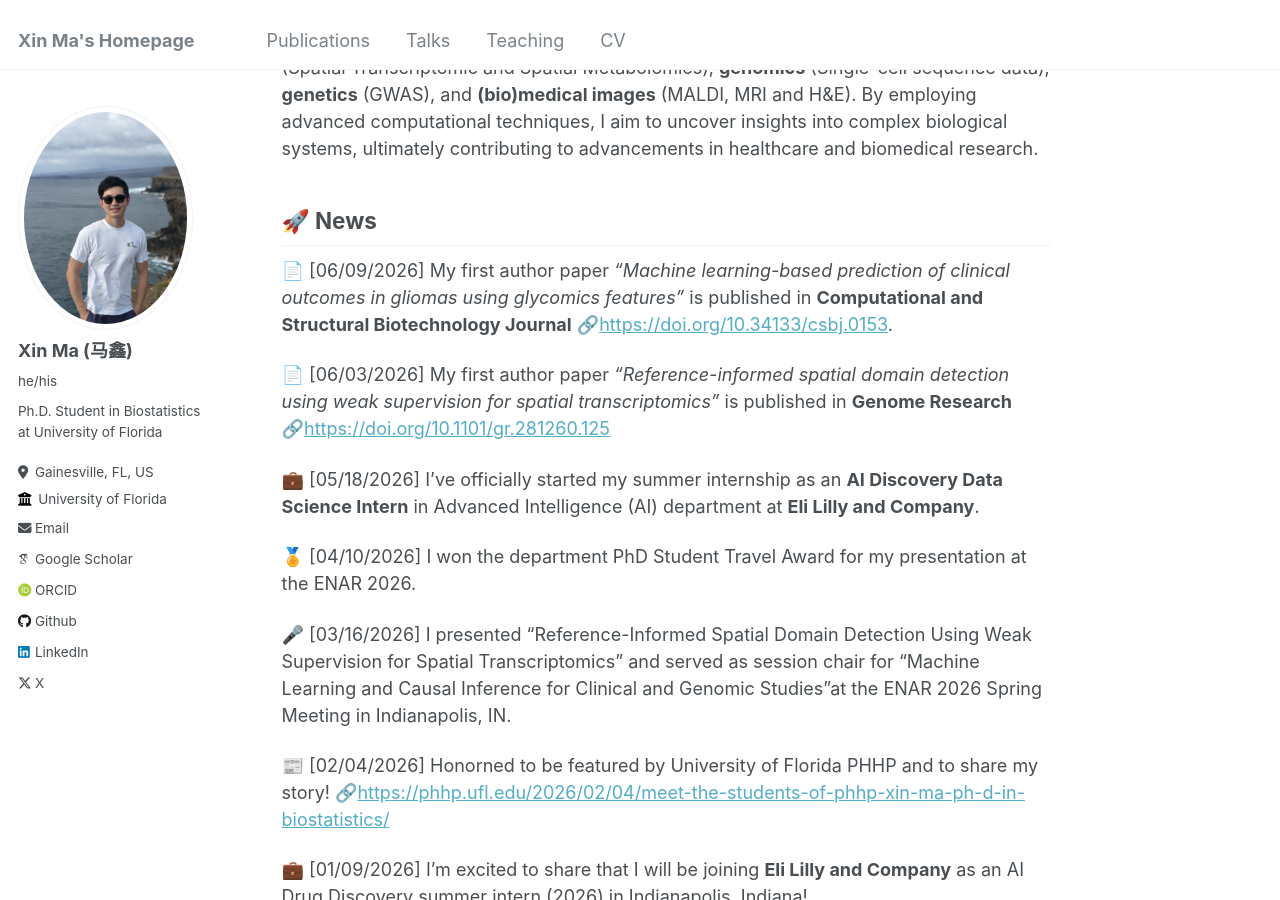
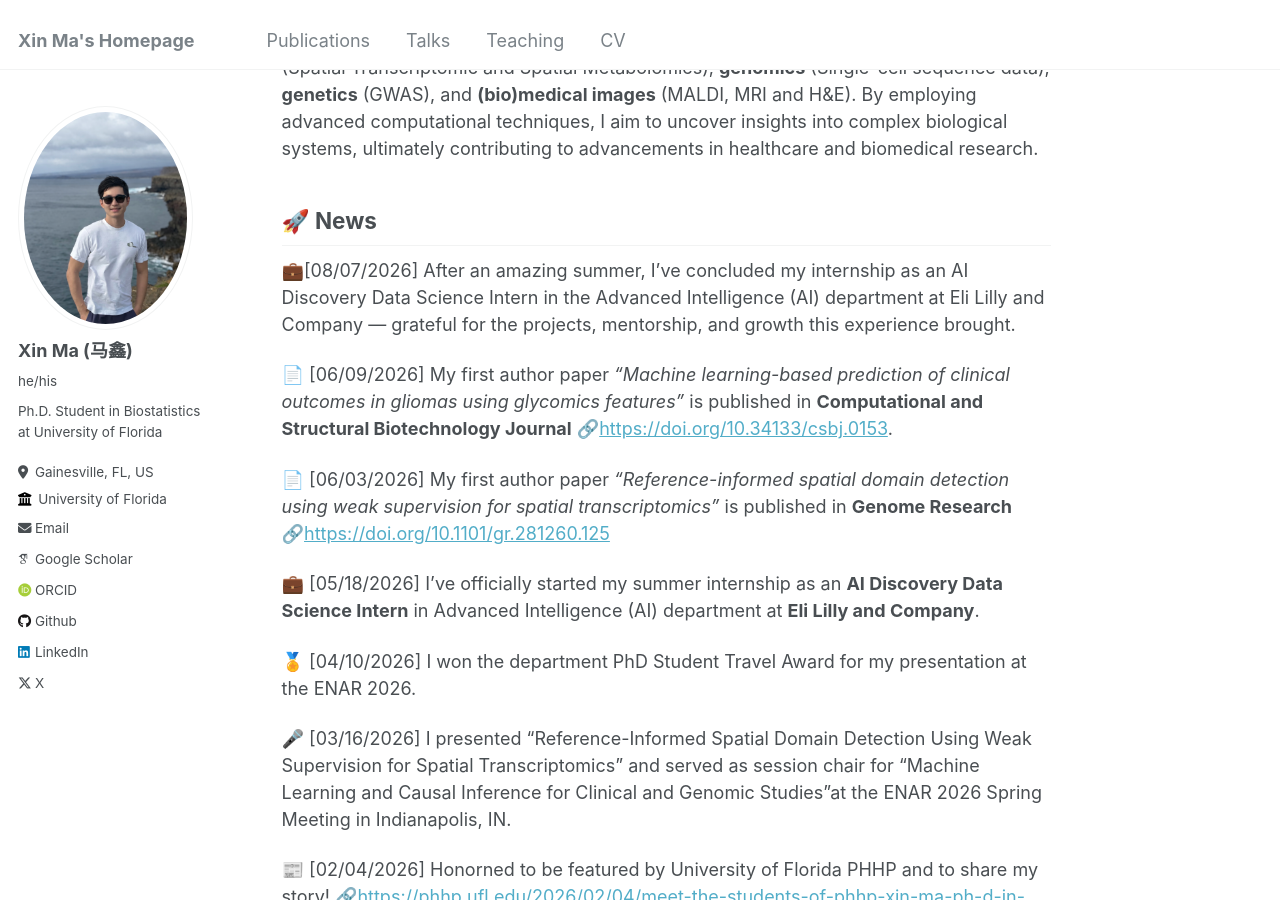
Before and after one commit to XinBiostats/xinbiostats.github.io, a Jekyll site: the page built from _pages/about.md, in a window 1280 px wide and 900 px high, scrolled down 361 px. Built offline with Jekyll 4.4.1, drawn with Linux system fonts in a browser that asks for light colours; some web fonts are replaced.

Commit message:
Update about.md

```diff
--- a/_pages/about.md
+++ b/_pages/about.md
@@ -13,6 +13,8 @@ My research interests revolve around leveraging statistical learning and deep le
 
 🚀  News
 ------
+💼[08/07/2026] After an amazing summer, I've concluded my internship as an AI Discovery Data Science Intern in the Advanced Intelligence (AI) department at Eli Lilly and Company — grateful for the projects, mentorship, and growth this experience brought.
+
 📄 [06/09/2026] My first author paper _"Machine learning-based prediction of clinical outcomes in gliomas using glycomics features"_ is published in **Computational and Structural Biotechnology Journal** 🔗<https://doi.org/10.34133/csbj.0153>.
 
 📄 [06/03/2026] My first author paper _"Reference-informed spatial domain detection using weak supervision for spatial transcriptomics"_ is published in **Genome Research** 🔗<https://doi.org/10.1101/gr.281260.125>
```
